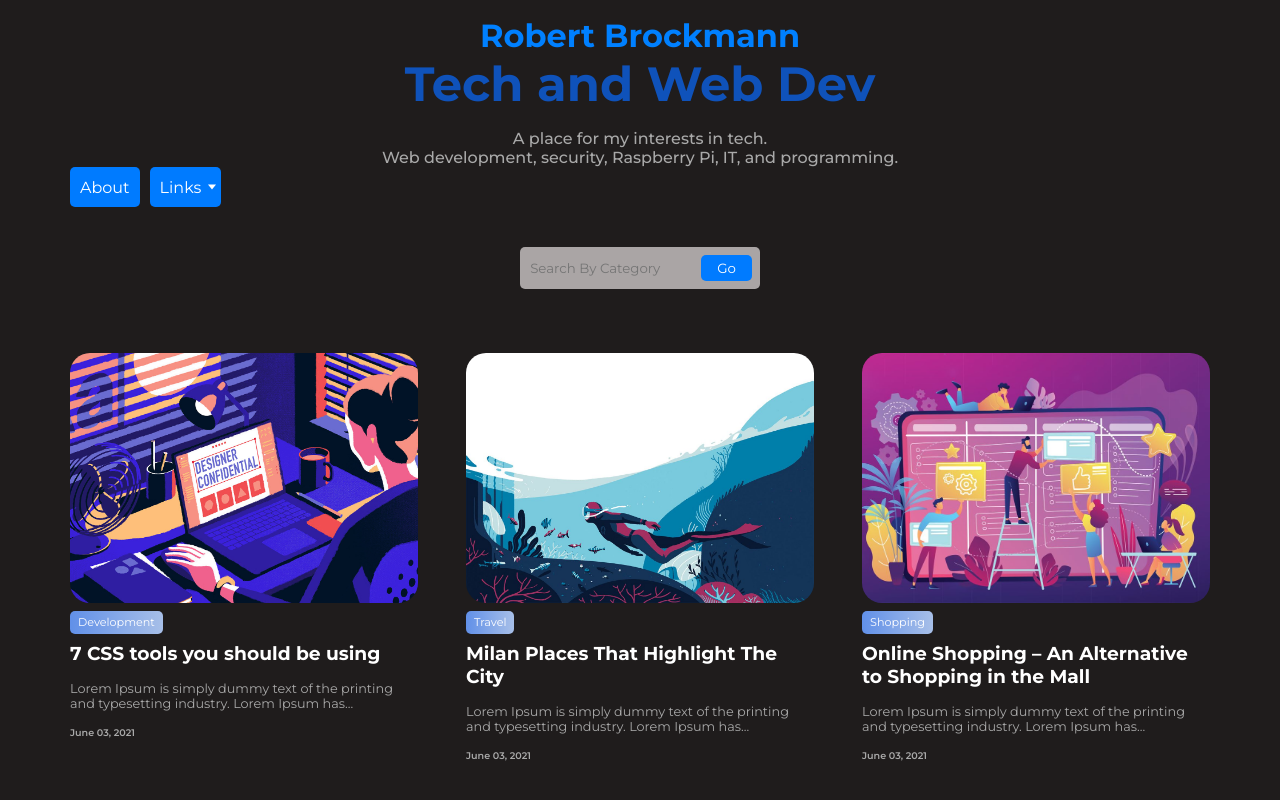
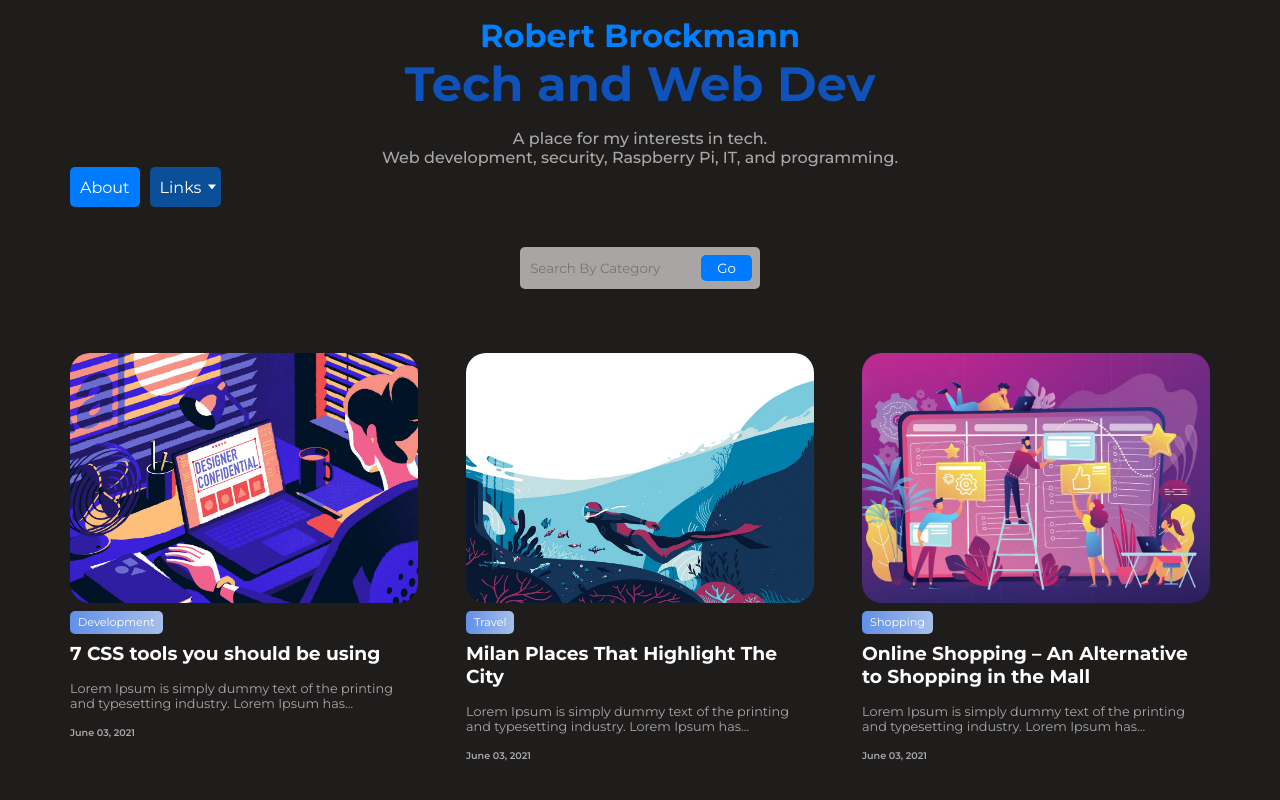
Before and after one commit to bbrockmann1/Perosnal_blog, a React (Create React App) app: page / in a window 1280 px wide. In both pictures the pointer is over the element "Links". Shown: the top 800 px of the page. Built offline with nearby package versions, Linux system fonts and the light colour scheme.

Commit message:
hover styling for links button

```diff
--- a/src/components/Home/Header/header.css
+++ b/src/components/Home/Header/header.css
@@ -69,6 +69,12 @@
   position: relative;
   padding-right: 20px;
   font-size: 16px;
+  transition: background-color 0.3s ease;
+}
+
+.toggle-button:hover {
+  /* hover shade color */
+  background-color: #0b4f99;
 }
 
 .toggle-button::after {
```
